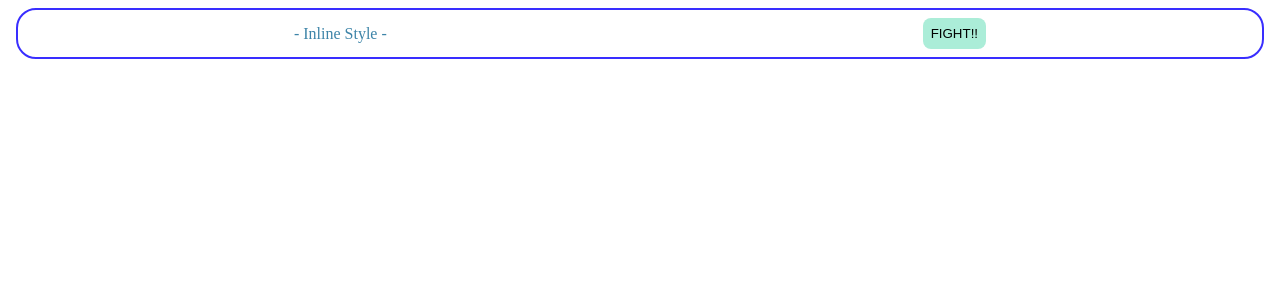
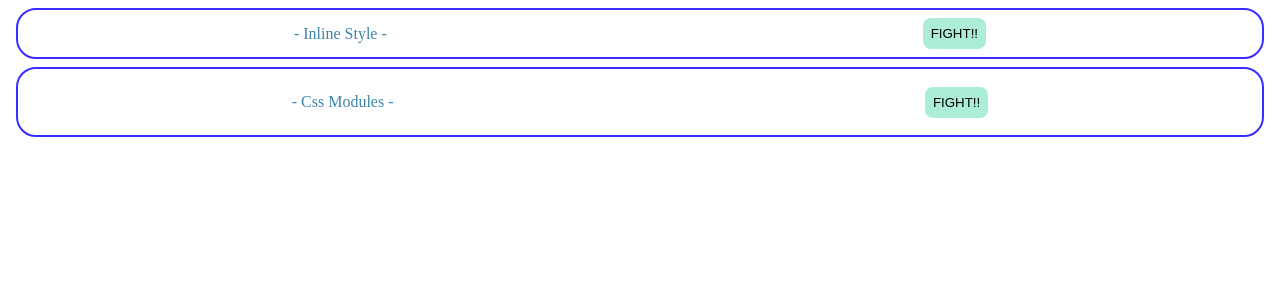
Before and after one commit to takuya44/study-react-basic, a React (Create React App) app in the folder section4-css/: page / in a window 1280 px wide. Shown: the top 300 px of the page. Built offline with nearby package versions, Linux system fonts and the light colour scheme.

Commit message:
✨ CSS Modules：ライブラリー導入（scss）

```diff
--- a/section4-css/package.json
+++ b/section4-css/package.json
@@ -37,5 +37,9 @@
       "last 1 firefox version",
       "last 1 safari version"
     ]
+  },
+  "devDependencies": {
+    "node-sass": "^7.0.3",
+    "sass-loader": "^10.4.1"
   }
 }
--- a/section4-css/src/App.js
+++ b/section4-css/src/App.js
@@ -1,10 +1,12 @@
 import "./App.css";
+import CssModules from "./components/CssModules";
 import InlineStyle from "./components/InlineStyle";
 
 function App() {
   return (
     <div className="App">
       <InlineStyle />
+      <CssModules />
     </div>
   );
 }
--- /dev/null
+++ b/section4-css/src/components/CssModules.jsx
@@ -0,0 +1,12 @@
+import classes from "./CssModules.module.scss";
+
+const CssModules = () => {
+  return (
+    <div className={classes.container}>
+      <p className={classes.title}>- Css Modules -</p>
+      <button className={classes.button}>FIGHT!!</button>
+    </div>
+  );
+};
+
+export default CssModules;
--- /dev/null
+++ b/section4-css/src/components/CssModules.module.scss
@@ -0,0 +1,26 @@
+.container {
+    border: solid 2px #392eff;
+    border-radius: 20px;
+    margin: 8px;
+    padding: 8px;
+    display: flex;
+    justify-content: space-around;
+    align-items: center;
+}
+
+.title {
+    margin: 10;
+    color: #3d84a8;
+}
+
+.button {
+    background-color: #abedd8;
+    border: none;
+    padding: 8px;
+    border-radius: 8px;
+    &:hover {
+        background-color: #46cdcf;
+        color: #fff;
+        cursor: pointer;
+    }
+}
```
Also changed, not shown: 1 other file (tests, documents, lock files or other folders).
